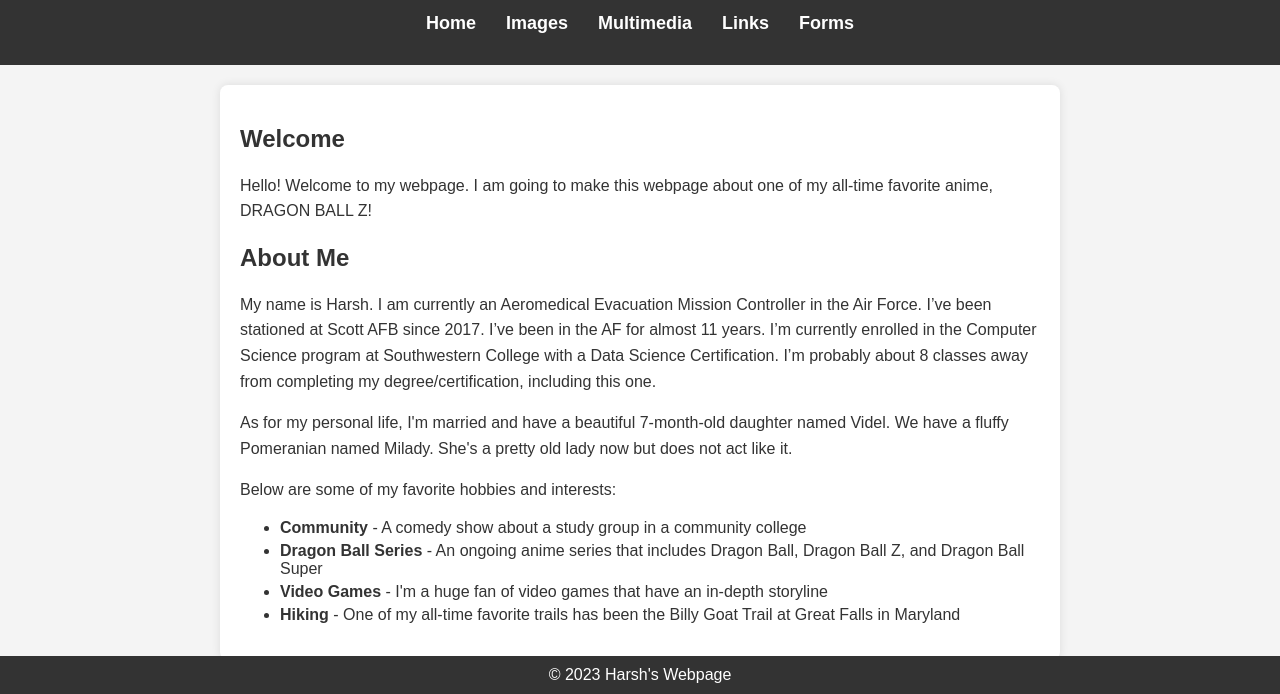
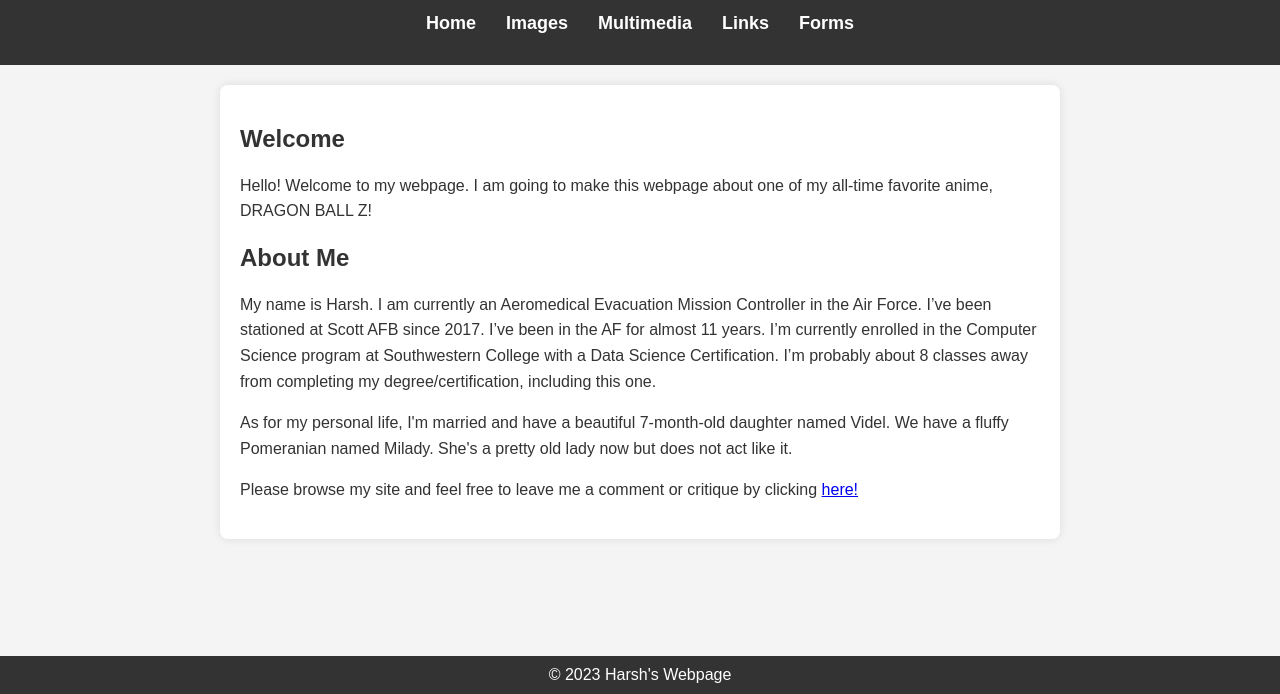
Before and after one commit to harshvaidya4/HarshVaidya4.github.io, a plain HTML site: page index.html in a window 1280 px wide. Shown: the part 106-800 px from the top of the page. Drawn offline with Linux system fonts and the light colour scheme.

Commit message:
Final Final Updates
Okay for real put the finishing touches on the site.

```diff
--- a/index.html
+++ b/index.html
@@ -119,15 +119,10 @@
         Pomeranian named Milady. She's a pretty old lady now but does not act like it.</p>
     </div>
 
-    <p>Below are some of my favorite hobbies and interests:
-    <ul>
-      <li><strong>Community</strong> - A comedy show about a study group in a community college</li>
-      <li><strong>Dragon Ball Series</strong> - An ongoing anime series that includes Dragon Ball, Dragon Ball
-        Z, and Dragon Ball Super</li>
-      <li><strong>Video Games</strong> - I'm a huge fan of video games that have an in-depth storyline</li>
-      <li><strong>Hiking</strong> - One of my all-time favorite trails has been the Billy Goat Trail at Great
-        Falls in Maryland</li>
-    </ul>
+    <p>Please browse my site and feel free to leave me
+      a comment or critique by clicking
+      <a href="https://forms.zohopublic.com/southwesterncollege1/form/JobApplication/formperma/WapnMCY8clPlJ7fZNUmbu9t26DgR1G0tftpVB00VXFo"
+        target="_blank">here!</a>
     </p>
   </section>
 
```
